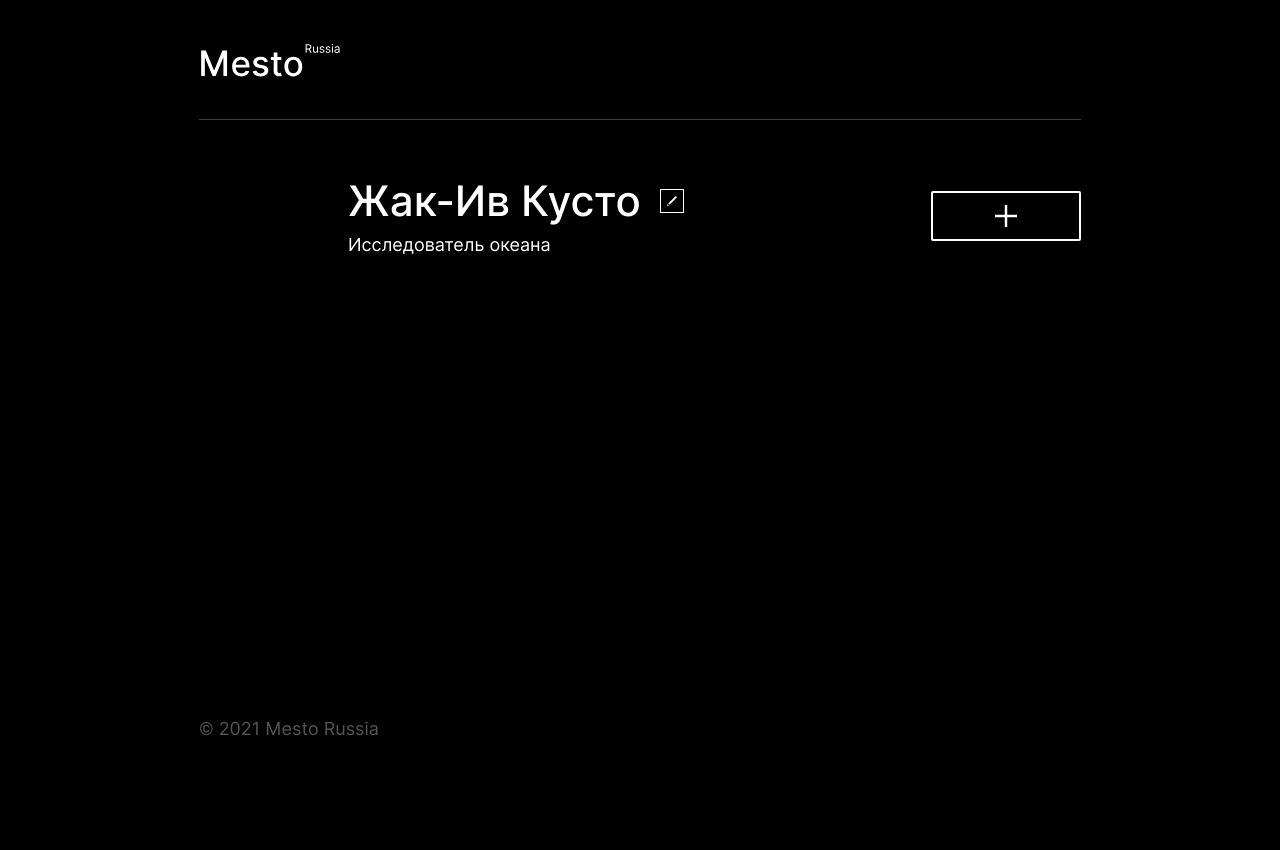
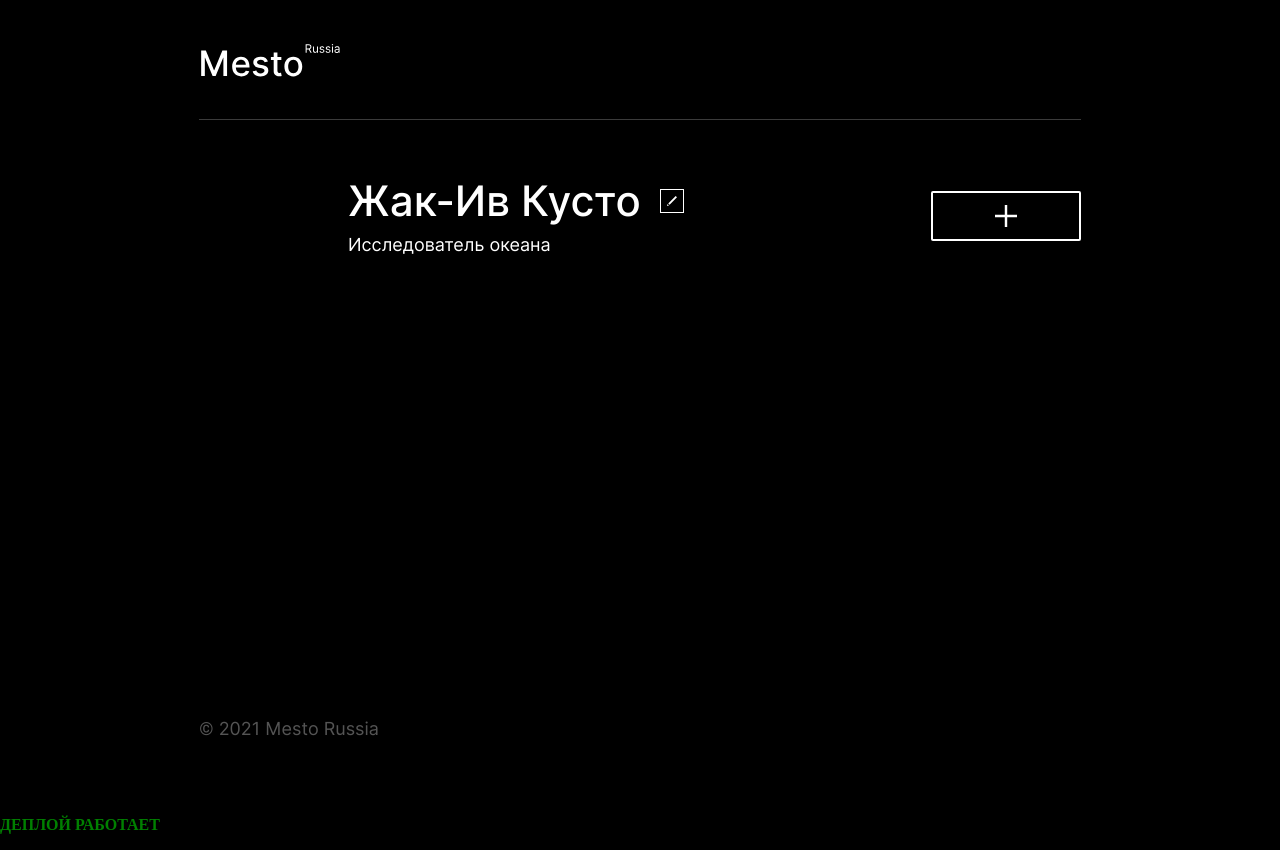
Before and after one commit to barbarastep/mesto-project-ff, a website built with webpack: page src/index.html in a window 1280 px wide. Before the commit the page ends 800 px from the top, so only its background shows below. Built offline with nearby package versions, Linux system fonts and the light colour scheme; no server answers.

Commit message:
test: check deploy works

```diff
--- a/src/index.html
+++ b/src/index.html
@@ -84,6 +84,7 @@
           <button type="button" class="popup__close"></button>
           <h3 class="popup__title">Обновить аватар</h3>
           <form class="popup__form" name="update-avatar" novalidate>
+            <!-- Ссылка на аватар -->
             <input id="avatar" type="url" name="avatar" class="popup__input popup__input_type_avatar"
               placeholder="Ссылка на аватар" required>
             <span class="popup__input-error avatar-error"></span>
@@ -116,6 +117,7 @@
       </div>
     </li>
   </template>
+  <p style="color: green; font-weight: bold;">ДЕПЛОЙ РАБОТАЕТ</p>
 </body>
 
 </html>
```
